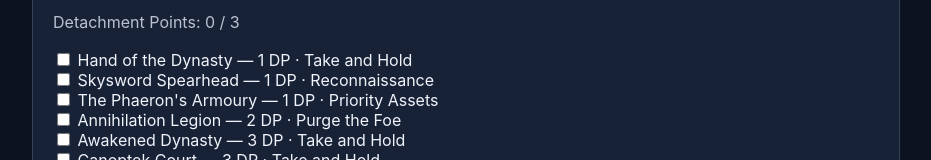
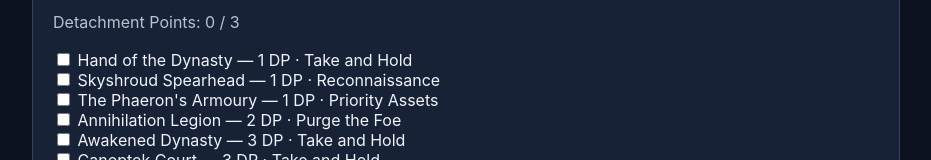
Before and after one commit to BMcKernan87/warhammer-40k-reminders, a React (Vite) app: page / in a window 1280 px wide. Shown: the part 1000-1160 px from the top of the page, without its empty margins (174-1105 px from the left). Built offline with nearby package versions, Linux system fonts and the light colour scheme.

Commit message:
Restore official 11e Necron Skyshroud Spearhead name from faction pack

```diff
--- a/src/edition-2026.ts
+++ b/src/edition-2026.ts
@@ -284,7 +284,7 @@ export const DETACHMENTS_2026:Partial<Record<Faction,readonly Detachment2026[]>>
  ],
  Necrons:[
  {name:'Hand of the Dynasty',disposition:'Take and Hold',dp:1},
- {name:'Skysword Spearhead',disposition:'Reconnaissance',dp:1},
+ {name:'Skyshroud Spearhead',disposition:'Reconnaissance',dp:1},
  {name:"The Phaeron's Armoury",disposition:'Priority Assets',dp:1},
  {name:'Annihilation Legion',disposition:'Purge the Foe',dp:2},
  {name:'Awakened Dynasty',disposition:'Take and Hold',dp:3},
```
